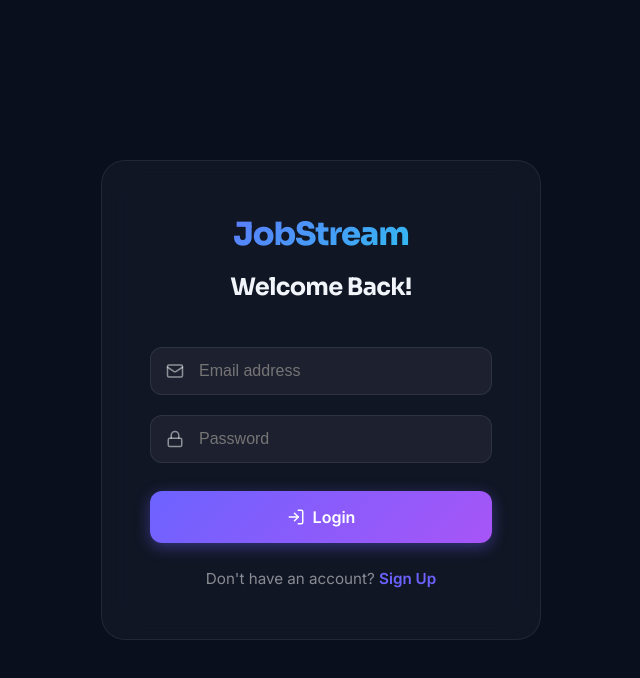
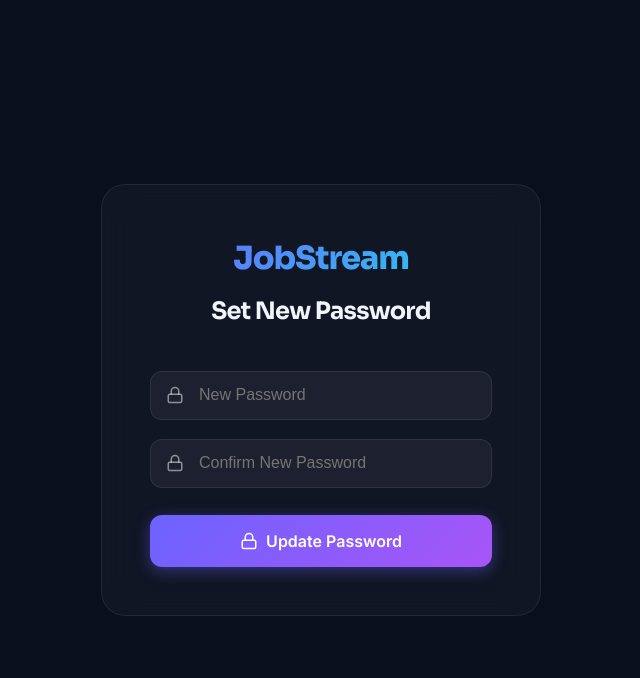
Before and after one commit to KashishGupta56/job-portal, a React (Vite) app: page /reset-password in a window 1280 px wide. Before the commit this address led to /login. Shown: the top 678 px of the page, without its empty margins (319-959 px from the left). Built offline with nearby package versions, Linux system fonts and the light colour scheme.

Commit message:
feat: forgot password and reset password

```diff
--- a/src/App.jsx
+++ b/src/App.jsx
@@ -15,6 +15,7 @@
 import ResumeBuilder from './pages/ResumeBuilder';
 import Login from './pages/Login';
 import Register from './pages/Register';
+import ResetPassword from './pages/ResetPassword';
 
 // Prep Subpages
 import Aptitude from './pages/prep/Aptitude';
@@ -69,6 +70,7 @@
           <Route path="/" element={<Home />} />
           <Route path="/login" element={<Login />} />
           <Route path="/register" element={<Register />} />
+          <Route path="/reset-password" element={<ResetPassword />} />
 
           {/* Protected Dashboard Routes */}
           <Route path="/*" element={
--- a/src/pages/Login.jsx
+++ b/src/pages/Login.jsx
@@ -9,6 +9,10 @@
   const [password, setPassword] = useState('')
   const [error, setError] = useState('')
   const [loading, setLoading] = useState(false)
+  const [showForgot, setShowForgot] = useState(false)
+  const [forgotEmail, setForgotEmail] = useState('')
+  const [forgotMessage, setForgotMessage] = useState('')
+  const [forgotLoading, setForgotLoading] = useState(false)
   const navigate = useNavigate()
 
   const handleLogin = async (e) => {
@@ -41,6 +45,20 @@
     setLoading(false)
   }
 
+  const handleForgotPassword = async (e) => {
+    e.preventDefault()
+    setForgotLoading(true)
+    const { error } = await supabase.auth.resetPasswordForEmail(forgotEmail, {
+      redirectTo: 'https://job-portal-opal-iota.vercel.app/reset-password'
+    })
+    if (error) {
+      setForgotMessage('Error: ' + error.message)
+    } else {
+      setForgotMessage('Password reset email sent! Please check your inbox.')
+    }
+    setForgotLoading(false)
+  }
+
   return (
     <div style={{
       minHeight: '100vh',
@@ -70,7 +88,9 @@
             WebkitTextFillColor: 'transparent',
             marginBottom: '0.5rem'
           }}>JobStream</h1>
-          <h2 style={{ fontSize: '1.5rem', marginBottom: '0.5rem' }}>Welcome Back!</h2>
+          <h2 style={{ fontSize: '1.5rem', marginBottom: '0.5rem' }}>
+            {showForgot ? 'Reset Password' : 'Welcome Back!'}
+          </h2>
         </div>
 
         {error && (
@@ -87,6 +107,8 @@
           </div>
         )}
 
+        {!showForgot ? (
+          <>
             <form onSubmit={handleLogin} style={{ display: 'flex', flexDirection: 'column', gap: '1.2rem' }}>
               <div style={{ position: 'relative' }}>
                 <Mail size={18} style={{
@@ -136,6 +158,20 @@
                 />
               </div>
 
+              <p
+                onClick={() => setShowForgot(true)}
+                style={{
+                  textAlign: 'right',
+                  color: 'var(--primary)',
+                  fontSize: '0.9rem',
+                  cursor: 'pointer',
+                  fontWeight: '600',
+                  marginTop: '-0.5rem'
+                }}
+              >
+                Forgot Password?
+              </p>
+
               <button
                 type="submit"
                 className="btn btn-primary"
@@ -168,6 +204,79 @@
                 Sign Up
               </Link>
             </p>
+          </>
+        ) : (
+          <>
+            {forgotMessage ? (
+              <div style={{
+                background: 'rgba(99, 102, 241, 0.1)',
+                border: '1px solid rgba(99, 102, 241, 0.3)',
+                borderRadius: '12px',
+                padding: '1rem',
+                marginBottom: '1.5rem',
+                color: 'var(--primary)',
+                fontSize: '0.9rem',
+                textAlign: 'center'
+              }}>
+                {forgotMessage}
+              </div>
+            ) : null}
+
+            <form onSubmit={handleForgotPassword} style={{ display: 'flex', flexDirection: 'column', gap: '1.2rem' }}>
+              <div style={{ position: 'relative' }}>
+                <Mail size={18} style={{
+                  position: 'absolute', left: '1rem', top: '50%',
+                  transform: 'translateY(-50%)', color: 'var(--text-muted)'
+                }} />
+                <input
+                  type="email"
+                  placeholder="Enter your email"
+                  value={forgotEmail}
+                  onChange={(e) => setForgotEmail(e.target.value)}
+                  required
+                  style={{
+                    width: '100%',
+                    padding: '0.9rem 1rem 0.9rem 3rem',
+                    background: 'rgba(255,255,255,0.05)',
+                    border: '1px solid var(--glass-border)',
+                    borderRadius: '12px',
+                    color: 'var(--text-main)',
+                    fontSize: '1rem',
+                    outline: 'none'
+                  }}
+                />
+              </div>
+
+              <button
+                type="submit"
+                className="btn btn-primary"
+                disabled={forgotLoading}
+                style={{
+                  width: '100%',
+                  justifyContent: 'center',
+                  padding: '1rem',
+                  fontSize: '1rem'
+                }}
+              >
+                {forgotLoading ? 'Sending...' : 'Send Reset Email'}
+              </button>
+            </form>
+
+            <p
+              onClick={() => { setShowForgot(false); setForgotMessage('') }}
+              style={{
+                textAlign: 'center',
+                marginTop: '1.5rem',
+                color: 'var(--primary)',
+                fontSize: '0.95rem',
+                cursor: 'pointer',
+                fontWeight: '600'
+              }}
+            >
+              ← Back to Login
+            </p>
+          </>
+        )}
       </div>
     </div>
   )
--- /dev/null
+++ b/src/pages/ResetPassword.jsx
@@ -0,0 +1,162 @@
+import { useState, useEffect } from 'react'
+import { supabase } from '../supabase'
+import { useNavigate } from 'react-router-dom'
+import { Lock } from 'lucide-react'
+
+const ResetPassword = () => {
+  const [password, setPassword] = useState('')
+  const [confirmPassword, setConfirmPassword] = useState('')
+  const [error, setError] = useState('')
+  const [message, setMessage] = useState('')
+  const [loading, setLoading] = useState(false)
+  const navigate = useNavigate()
+
+  const handleReset = async (e) => {
+    e.preventDefault()
+    if (password !== confirmPassword) {
+      setError('Passwords do not match!')
+      return
+    }
+    setLoading(true)
+    const { error } = await supabase.auth.updateUser({ password })
+    if (error) {
+      setError(error.message)
+    } else {
+      setMessage('Password updated successfully!')
+      setTimeout(() => navigate('/login'), 2000)
+    }
+    setLoading(false)
+  }
+
+  return (
+    <div style={{
+      minHeight: '100vh',
+      display: 'flex',
+      alignItems: 'center',
+      justifyContent: 'center',
+      background: 'var(--background)',
+      padding: '2rem'
+    }}>
+      <div className="blob blob-1"></div>
+      <div className="blob blob-2"></div>
+
+      <div className="glass" style={{
+        width: '100%',
+        maxWidth: '440px',
+        padding: '3rem',
+        borderRadius: '24px',
+        position: 'relative',
+        zIndex: 1
+      }}>
+        <div style={{ textAlign: 'center', marginBottom: '2.5rem' }}>
+          <h1 style={{
+            fontSize: '2rem',
+            fontWeight: '800',
+            background: 'linear-gradient(135deg, var(--primary), var(--accent))',
+            WebkitBackgroundClip: 'text',
+            WebkitTextFillColor: 'transparent',
+            marginBottom: '0.5rem'
+          }}>JobStream</h1>
+          <h2 style={{ fontSize: '1.5rem', marginBottom: '0.5rem' }}>Set New Password</h2>
+        </div>
+
+        {error && (
+          <div style={{
+            background: 'rgba(239, 68, 68, 0.1)',
+            border: '1px solid rgba(239, 68, 68, 0.3)',
+            borderRadius: '12px',
+            padding: '1rem',
+            marginBottom: '1.5rem',
+            color: '#ef4444',
+            fontSize: '0.9rem'
+          }}>
+            {error}
+          </div>
+        )}
+
+        {message && (
+          <div style={{
+            background: 'rgba(99, 102, 241, 0.1)',
+            border: '1px solid rgba(99, 102, 241, 0.3)',
+            borderRadius: '12px',
+            padding: '1rem',
+            marginBottom: '1.5rem',
+            color: 'var(--primary)',
+            fontSize: '0.9rem',
+            textAlign: 'center'
+          }}>
+            {message}
+          </div>
+        )}
+
+        <form onSubmit={handleReset} style={{ display: 'flex', flexDirection: 'column', gap: '1.2rem' }}>
+          <div style={{ position: 'relative' }}>
+            <Lock size={18} style={{
+              position: 'absolute', left: '1rem', top: '50%',
+              transform: 'translateY(-50%)', color: 'var(--text-muted)'
+            }} />
+            <input
+              type="password"
+              placeholder="New Password"
+              value={password}
+              onChange={(e) => setPassword(e.target.value)}
+              required
+              style={{
+                width: '100%',
+                padding: '0.9rem 1rem 0.9rem 3rem',
+                background: 'rgba(255,255,255,0.05)',
+                border: '1px solid var(--glass-border)',
+                borderRadius: '12px',
+                color: 'var(--text-main)',
+                fontSize: '1rem',
+                outline: 'none'
+              }}
+            />
+          </div>
+
+          <div style={{ position: 'relative' }}>
+            <Lock size={18} style={{
+              position: 'absolute', left: '1rem', top: '50%',
+              transform: 'translateY(-50%)', color: 'var(--text-muted)'
+            }} />
+            <input
+              type="password"
+              placeholder="Confirm New Password"
+              value={confirmPassword}
+              onChange={(e) => setConfirmPassword(e.target.value)}
+              required
+              style={{
+                width: '100%',
+                padding: '0.9rem 1rem 0.9rem 3rem',
+                background: 'rgba(255,255,255,0.05)',
+                border: '1px solid var(--glass-border)',
+                borderRadius: '12px',
+                color: 'var(--text-main)',
+                fontSize: '1rem',
+                outline: 'none'
+              }}
+            />
+          </div>
+
+          <button
+            type="submit"
+            className="btn btn-primary"
+            disabled={loading}
+            style={{
+              width: '100%',
+              justifyContent: 'center',
+              padding: '1rem',
+              fontSize: '1rem',
+              marginTop: '0.5rem'
+            }}
+          >
+            <Lock size={18} />
+            {loading ? 'Updating...' : 'Update Password'}
+          </button>
+        </form>
+      </div>
+    </div>
+  )
+}
+
+export default ResetPassword
```
Lines whose indentation alone changed are shown as unchanged.
